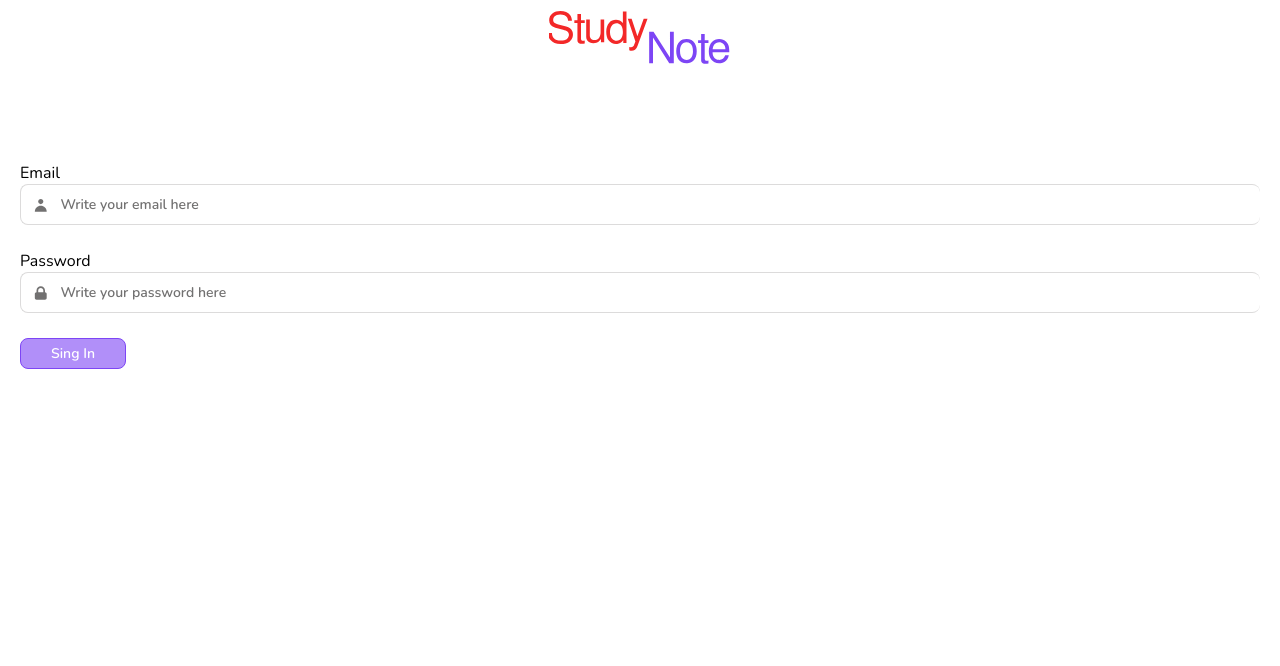
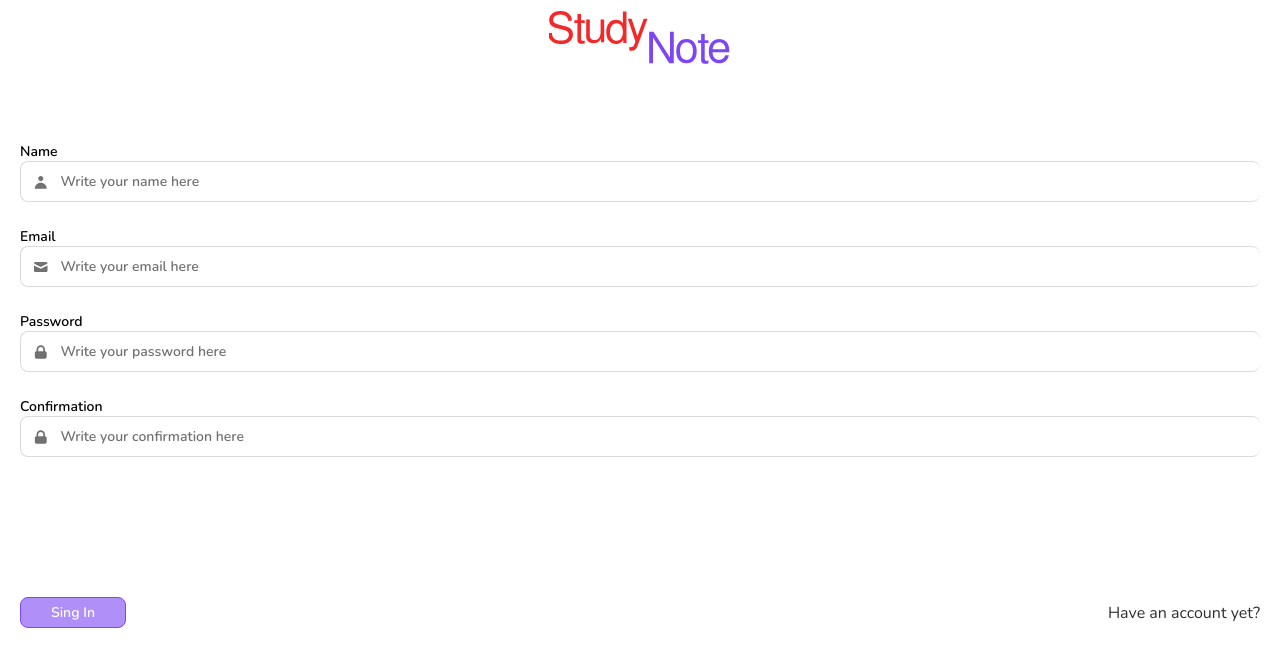
Before and after one commit to CardozoCasariegoLuciano/StudyNotes-Frontend, a React (Vite) app: page /auth/register in a window 1280 px wide. Shown: the top 666 px of the page. Built offline with nearby package versions, Linux system fonts and the light colour scheme.

Commit message:
Add Inputs in Register page, add into SVG component the Color prop, add the EqualTo validation

```diff
--- a/src/components/Input/SimpleInput/SimpleInput.tsx
+++ b/src/components/Input/SimpleInput/SimpleInput.tsx
@@ -15,13 +15,16 @@ type SimpleInputPropType = {
   icon?: string;
   errorMessage?: { [key: string]: string };
   onCleanInput: (name: string) => void;
+  label?: string;
 };
 
 const SimpleInput = (props: SimpleInputPropType) => {
   const [svgEye, setSvgEye] = useState("EyeOpen");
   const [inputType, setInputType] = useState(props.type);
 
-  const labelName = props.name.charAt(0).toUpperCase() + props.name.slice(1);
+  const labelName = props.label
+    ? props.label
+    : props.name.charAt(0).toUpperCase() + props.name.slice(1);
   const inputID = `id_${props.name}`;
   const errorMessagge =
     props.errorMessage &&
@@ -42,8 +45,11 @@ const SimpleInput = (props: SimpleInputPropType) => {
 
   return (
     <div className="SimpleInput" style={props.styles}>
-      <label htmlFor={inputID}>{labelName}</label>
-      <InputContainer error={!!errorMessagge}>
+      <label className="SimpleInput__label" htmlFor={inputID}>
+        {labelName}
+      </label>
+      <InputContainer error={!!errorMessagge} spaceBetween={true}>
+        <div className="SimpleInput__input">
           <Svg svgName={props.icon} />
           <Input
             type={inputType}
@@ -55,6 +61,8 @@ const SimpleInput = (props: SimpleInputPropType) => {
             onChange={props.onChange}
             onBlur={props.onBlur}
           />
+        </div>
+        <div className="SimpleInput__actions">
           {props.value && props.type === "password" && (
             <div onClick={() => toggleInputType()} className="SimpleInput__SVG">
               <Svg svgName={svgEye} />
@@ -68,6 +76,7 @@ const SimpleInput = (props: SimpleInputPropType) => {
               <Svg svgName="X" />
             </div>
           )}
+        </div>
       </InputContainer>
       {errorMessagge && <p className="SimpleInput__error">{errorMessagge}</p>}
     </div>
--- a/src/components/Input/SimpleInput/simpleInput.scss
+++ b/src/components/Input/SimpleInput/simpleInput.scss
@@ -5,15 +5,32 @@
   margin-bottom: 25px;
   position: relative;
 
+  &__label {
+    font: var(--text_medium_small);
+  }
+
   &__error {
     position: absolute;
     bottom: -20px;
     color: var(--main_color_500);
+    font: var(--text_medium_small);
+    margin-left: 10px;
   }
 
   &__SVG {
     max-height: 18px;
   }
+
+  &__actions {
+    display: flex;
+    align-items: center;
+    gap: 5px;
+  }
+
+  &__input {
+    width: 100%;
+    display: flex;
+    align-items: center;
+    gap: 10px;
+  }
 }
-
-// TODO: Ver si lo de frex grow ayuda a que los iconos de los inputs no cambien cuando sale la X para limpiar el field <12-03-23, yourname> //
--- a/src/components/SVGs/Svg.tsx
+++ b/src/components/SVGs/Svg.tsx
@@ -3,7 +3,7 @@ type SvgPropType = {
   svgColor?: string;
 };
 
-const userSVG = (
+const userSVG = (color?: string) => (
   <svg
     width="20"
     height="18"
@@ -13,16 +13,15 @@ const userSVG = (
   >
     <path
       d="M8.00002 7.6999C9.32551 7.6999 10.4 6.62539 10.4 5.2999C10.4 3.97442 9.32551 2.8999 8.00002 2.8999C6.67454 2.8999 5.60002 3.97442 5.60002 5.2999C5.60002 6.62539 6.67454 7.6999 8.00002 7.6999Z"
-      fill="#727171"
+      fill={color ? color : "#727171"}
     />
     <path
       d="M2.40002 14.8999C2.40002 11.8071 4.90723 9.2999 8.00002 9.2999C11.0928 9.2999 13.6 11.8071 13.6 14.8999H2.40002Z"
-      fill="#727171"
+      fill={color ? color : "#727171"}
     />
   </svg>
 );
-
-const lockSVG = (
+const lockSVG = (color?: string) => (
   <svg
     width="20"
     height="18"
@@ -34,12 +33,12 @@ const lockSVG = (
       fillRule="evenodd"
       clipRule="evenodd"
       d="M4.00002 7.7001V6.1001C4.00002 3.89096 5.79089 2.1001 8.00002 2.1001C10.2092 2.1001 12 3.89096 12 6.1001V7.7001C12.8837 7.7001 13.6 8.41644 13.6 9.3001V13.3001C13.6 14.1838 12.8837 14.9001 12 14.9001H4.00002C3.11637 14.9001 2.40002 14.1838 2.40002 13.3001V9.3001C2.40002 8.41644 3.11637 7.7001 4.00002 7.7001ZM10.4 6.1001V7.7001H5.60002V6.1001C5.60002 4.77461 6.67454 3.7001 8.00002 3.7001C9.32551 3.7001 10.4 4.77461 10.4 6.1001Z"
-      fill="#727171"
+      fill={color ? color : "#727171"}
     />
   </svg>
 );
 
-const XSVG = (
+const XSVG = (color?: string) => (
   <svg
     width="22"
     height="20"
@@ -51,12 +50,12 @@ const XSVG = (
       fillRule="evenodd"
       clipRule="evenodd"
       d="M3.43433 3.93451C3.74675 3.62209 4.25328 3.62209 4.5657 3.93451L8.00001 7.36882L11.4343 3.93451C11.7467 3.62209 12.2533 3.62209 12.5657 3.93451C12.8781 4.24693 12.8781 4.75346 12.5657 5.06588L9.13138 8.5002L12.5657 11.9345C12.8781 12.2469 12.8781 12.7535 12.5657 13.0659C12.2533 13.3783 11.7467 13.3783 11.4343 13.0659L8.00001 9.63157L4.5657 13.0659C4.25328 13.3783 3.74675 13.3783 3.43433 13.0659C3.12191 12.7535 3.12191 12.2469 3.43433 11.9345L6.86864 8.5002L3.43433 5.06588C3.12191 4.75346 3.12191 4.24693 3.43433 3.93451Z"
-      fill="#727171"
+      fill={color ? color : "#727171"}
     />
   </svg>
 );
 
-const EyeOpen = (
+const EyeOpen = (color?: string) => (
   <svg
     width="20"
     height="18"
@@ -66,14 +65,14 @@ const EyeOpen = (
   >
     <path
       d="M14.9998 12C14.9998 13.6569 13.6566 15 11.9998 15C10.3429 15 8.99976 13.6569 8.99976 12C8.99976 10.3431 10.3429 9 11.9998 9C13.6566 9 14.9998 10.3431 14.9998 12Z"
-      stroke="#727171"
+      stroke={color ? color : "#727171"}
       strokeWidth="2"
       strokeLinecap="round"
       strokeLinejoin="round"
     />
     <path
       d="M2.45801 12C3.73228 7.94288 7.52257 5 12.0002 5C16.4778 5 20.2681 7.94291 21.5424 12C20.2681 16.0571 16.4778 19 12.0002 19C7.52256 19 3.73226 16.0571 2.45801 12Z"
-      stroke="#727171"
+      stroke={color ? color : "#727171"}
       strokeWidth="2"
       strokeLinecap="round"
       strokeLinejoin="round"
@@ -81,7 +80,7 @@ const EyeOpen = (
   </svg>
 );
 
-const EyeClose = (
+const EyeClose = (color?: string) => (
   <svg
     width="20"
     height="18"
@@ -91,7 +90,7 @@ const EyeClose = (
   >
     <path
       d="M3.00024 3L6.5894 6.58916M21.0002 21L17.4114 17.4112M13.8751 18.8246C13.268 18.9398 12.6414 19 12.0007 19C7.52305 19 3.73275 16.0571 2.4585 12C2.80539 10.8955 3.33875 9.87361 4.02168 8.97118M9.87892 9.87868C10.4218 9.33579 11.1718 9 12.0002 9C13.6571 9 15.0002 10.3431 15.0002 12C15.0002 12.8284 14.6645 13.5784 14.1216 14.1213M9.87892 9.87868L14.1216 14.1213M9.87892 9.87868L6.5894 6.58916M14.1216 14.1213L6.5894 6.58916M14.1216 14.1213L17.4114 17.4112M6.5894 6.58916C8.14922 5.58354 10.0068 5 12.0007 5C16.4783 5 20.2686 7.94291 21.5429 12C20.836 14.2507 19.3548 16.1585 17.4114 17.4112"
-      stroke="#727171"
+      stroke={color ? color : "#727171"}
       strokeWidth="2"
       strokeLinecap="round"
       strokeLinejoin="round"
@@ -99,26 +98,44 @@ const EyeClose = (
   </svg>
 );
 
-{
-  /* TODO: Pasar las constantes a funciones para poder pasarle por parametro el color del SVG dom 12 mar 2023 04:24:57  */
-}
+const Email = (color: string) => (
+  <svg
+    width="20"
+    height="18"
+    viewBox="0 0 16 17"
+    fill="none"
+    xmlns="http://www.w3.org/2000/svg"
+  >
+    <path
+      d="M1.60264 5.20704L7.99993 8.40569L14.3973 5.207C14.349 4.36672 13.6523 3.7002 12.8 3.7002H3.19998C2.34759 3.7002 1.65088 4.36674 1.60264 5.20704Z"
+      fill={color ? color : "#727171"}
+    />
+    <path
+      d="M14.4 6.99452L7.99993 10.1945L1.59998 6.99456V11.7002C1.59998 12.5839 2.31632 13.3002 3.19998 13.3002H12.8C13.6836 13.3002 14.4 12.5839 14.4 11.7002V6.99452Z"
+      fill={color ? color : "#727171"}
+    />
+  </svg>
+);
 
-const Svg = ({ svgName }: SvgPropType) => {
+const Svg = ({ svgName, svgColor }: SvgPropType) => {
   switch (svgName) {
     case "user":
-      return userSVG;
+      return userSVG(svgColor);
 
     case "lock":
-      return lockSVG;
+      return lockSVG(svgColor);
 
     case "X":
-      return XSVG;
+      return XSVG(svgColor);
 
     case "EyeOpen":
-      return EyeOpen;
+      return EyeOpen(svgColor);
 
     case "EyeClose":
-      return EyeClose;
+      return EyeClose(svgColor);
+
+    case "email":
+      return Email(svgColor);
 
     default:
       return <></>;
--- a/src/components/StyledComponents/Containers/InputContainer.tsx
+++ b/src/components/StyledComponents/Containers/InputContainer.tsx
@@ -3,6 +3,7 @@ import "../../../variables.scss";
 
 interface InputContainer {
   error?: boolean;
+  spaceBetween?: boolean;
 }
 
 export const InputContainer = styled.label<InputContainer>`
@@ -16,5 +17,7 @@ export const InputContainer = styled.label<InputContainer>`
   width: 100%;
   display: flex;
   align-items: center;
+  justify-content: ${(props) =>
+    props.spaceBetween ? "space-between" : "start"};
   gap: 10px;
 `;
--- a/src/helpers/Validators/FormValidators.ts
+++ b/src/helpers/Validators/FormValidators.ts
@@ -8,7 +8,8 @@ export const FormValidator = (
   actual: IFormValidationsErrors,
   validations: IFormValidateData,
   name: string,
-  value: string | number | boolean,
+  value: string | number,
+  optional?: string | number,
   customMessagges?: IFormValidationsErrors
 ): IFormValidationsErrors => {
   const rules: IFormValidations = validations[name];
@@ -23,7 +24,7 @@ export const FormValidator = (
   if (
     rulesByInput.includes("required") &&
     rules["required"] &&
-    String(value).length <= 0
+    String(value).length === 0
   ) {
     actual[name].required =
       customMessagges && customMessagges[name]?.required
@@ -73,7 +74,26 @@ export const FormValidator = (
     delete actual[name].max;
   }
 
+  if (rulesByInput.includes("equalTo") && !isEqualTo(value, optional)) {
+    actual[name].equalTo =
+      customMessagges && customMessagges[name]?.equalTo
+        ? customMessagges![name].equalTo
+        : defaultErrorMessagge(name, rules["equalTo"]).equalTo.messagge;
+  } else {
+    delete actual[name].equalTo;
+  }
+
   return actual;
+};
+
+const isEqualTo = (
+  value: string | number,
+  toCompare?: string | number
+): boolean => {
+  if (!toCompare) return true;
+  if (toCompare != value) return false;
+
+  return true;
 };
 
 const defaultErrorMessagge = (
@@ -86,6 +106,7 @@ const defaultErrorMessagge = (
     email: { messagge: `this field is not a valid email` },
     min: { messagge: `${name} must have more than ${value} characters` },
     max: { messagge: `${name} must have less than ${value} characters` },
+    equalTo: { messagge: `${name} must have equal to ${value}` },
   };
 };
 
--- a/src/hooks/useForm.ts
+++ b/src/hooks/useForm.ts
@@ -6,8 +6,8 @@ import { IFormValidationsErrors } from "../interfaces/Validator.interface";
 const initialErrors = (form: IFormState) => {
   const result: IFormValidationsErrors = {};
 
-  const temp = Object.keys(form);
-  temp.forEach((name) => {
+  const formKeys = Object.keys(form);
+  formKeys.forEach((name) => {
     result[name] = {};
   });
 
@@ -23,7 +23,7 @@ export const useForm = <T extends IFormState>(
   const [formErrors, setFormErrors] = useState<IFormValidationsErrors>(
     initialErrors(formState)
   );
-  const [_, setClickSubmit] = useState(false);
+  const [_, setForceChange] = useState(false);
 
   const onInputChange = (
     event: ChangeEvent<HTMLInputElement | HTMLTextAreaElement>
@@ -38,7 +38,14 @@ export const useForm = <T extends IFormState>(
       setFormErrors((actual) => ({ ...actual, [name]: {} }));
     } else {
       setFormErrors(
-        FormValidator(formErrors, validations, name, value, customMessagges)
+        FormValidator(
+          formErrors,
+          validations,
+          name,
+          value,
+          formState[validations[name]!.equalTo!],
+          customMessagges
+        )
       );
     }
   };
@@ -49,7 +56,14 @@ export const useForm = <T extends IFormState>(
     const { name, value } = event.target;
     onInputChange(event);
     setFormErrors(
-      FormValidator(formErrors, validations, name, value, customMessagges)
+      FormValidator(
+        formErrors,
+        validations,
+        name,
+        value,
+        formState[validations[name]!.equalTo!],
+        customMessagges
+      )
     );
   };
 
@@ -71,14 +85,21 @@ export const useForm = <T extends IFormState>(
     formStateNames.forEach((name) => {
       const value = formState[name];
       setFormErrors(
-        FormValidator(formErrors, validations, name, value, customMessagges)
+        FormValidator(
+          formErrors,
+          validations,
+          name,
+          value,
+          formState[validations[name]!.equalTo!],
+          customMessagges
+        )
       );
     });
   };
 
   const onSubmit = (ev: ChangeEvent<HTMLFormElement>) => {
     ev.preventDefault();
-    setClickSubmit(true);
+    setForceChange((actual) => !actual);
     onSubmitErrors();
 
     if (!hasErrors()) {
--- a/src/interfaces/Validator.interface.ts
+++ b/src/interfaces/Validator.interface.ts
@@ -5,6 +5,7 @@ export interface IFormValidations {
   regex?: RegExp;
   min?: number;
   max?: number;
+  equalTo?: string;
 }
 
 export interface IFormValidationsErrors {
--- a/src/pages/Auth/RegisterPage.tsx
+++ b/src/pages/Auth/RegisterPage.tsx
@@ -4,33 +4,58 @@ import "../../styles.scss";
 import { SimpleButton } from "../../components/StyledComponents/Button/SimpleButton";
 import SimpleInput from "../../components/Input/SimpleInput/SimpleInput";
 import { useForm } from "../../hooks/useForm";
+import { Link } from "react-router-dom";
+import { ChangeEvent } from "react";
 
 const RegisterPage = () => {
   const form = useForm(
     {
+      name: "",
       email: "",
       password: "",
+      confirmation: "",
     },
     {
+      name: { required: true },
       email: { required: true, email: true },
-      password: { required: true, min: 7, max: 30 },
+      password: { required: true, min: 5, max: 30 },
+      confirmation: { required: true, equalTo: "password" },
     }
   );
 
+  const submit = (eve: ChangeEvent<HTMLFormElement>) => {
+    form.onSubmit(eve);
+  };
+
+  {/* TODO: Haver la vista para tablet y escritorio dom 12 mar 2023 14:17:21  */}
+  {/* TODO: Conectar con el backend dom 12 mar 2023 14:17:35  */}
+
   return (
     <div className="auth">
-      <Logo margin="0px 0px 70px 0px" />
-      <form onSubmit={form.onSubmit}>
+      <Logo margin="0px 0px 50px 0px" />
+      <form onSubmit={submit}>
+        <SimpleInput
+          type="text"
+          name="name"
+          icon="user"
+          value={form.name}
+          onChange={form.onInputChange}
+          onBlur={form.onBlur}
+          errorMessage={form.formErrors.name}
+          onCleanInput={form.onCleanInput}
+        />
+
         <SimpleInput
           type="text"
           name="email"
-          icon="user"
+          icon="email"
           value={form.email}
           onChange={form.onInputChange}
           onBlur={form.onBlur}
           errorMessage={form.formErrors.email}
           onCleanInput={form.onCleanInput}
         />
+
         <SimpleInput
           type="password"
           name="password"
@@ -41,7 +66,21 @@ const RegisterPage = () => {
           errorMessage={form.formErrors.password}
           onCleanInput={form.onCleanInput}
         />
-        <SimpleButton disabled={form.hasErrors()}>Sing In</SimpleButton>
+
+        <SimpleInput
+          type="password"
+          name="confirmation"
+          icon="lock"
+          value={form.confirmation}
+          onChange={form.onInputChange}
+          onBlur={form.onBlur}
+          errorMessage={form.formErrors.confirmation}
+          onCleanInput={form.onCleanInput}
+        />
+        <div className="auth__actions">
+          <SimpleButton disabled={form.hasErrors()}>Sing In</SimpleButton>
+          <Link to="/auth/login">Have an account yet?</Link>
+        </div>
       </form>
     </div>
   );
--- a/src/pages/Auth/authStyles.scss
+++ b/src/pages/Auth/authStyles.scss
@@ -5,9 +5,24 @@
 
   margin: 0px 20px;
 
-  //background-color: #333f88;
-
   form {
     width: 100%;
   }
+
+  &__actions {
+    margin-top: 140px;
+
+    display: flex;
+    justify-content: space-between;
+    align-items: center;
+
+    a {
+      color: var(--grey_700);
+      text-decoration: none;
+
+      &:hover {
+        text-decoration: underline;
+      }
+    }
+  }
 }
--- a/src/variables.scss
+++ b/src/variables.scss
@@ -26,6 +26,7 @@
   // TODO: Agregar el resto de fonts <27-02-23, yourname> //
   //Text Fonts
   --text_medium_small: 600 14px "Nunito", Arial, sans-serif;
+  --text_normal_tiny: 400 12px "Nunito", Arial, sans-serif;
 
   //Input border
   --input_border-width: 1px 0px 1px 1px;
```
Lines whose indentation alone changed are shown as unchanged.
